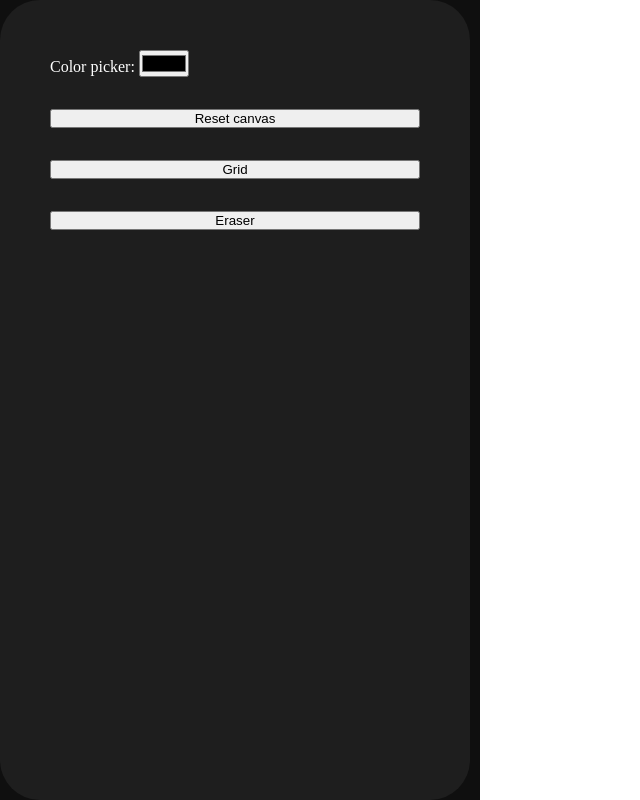
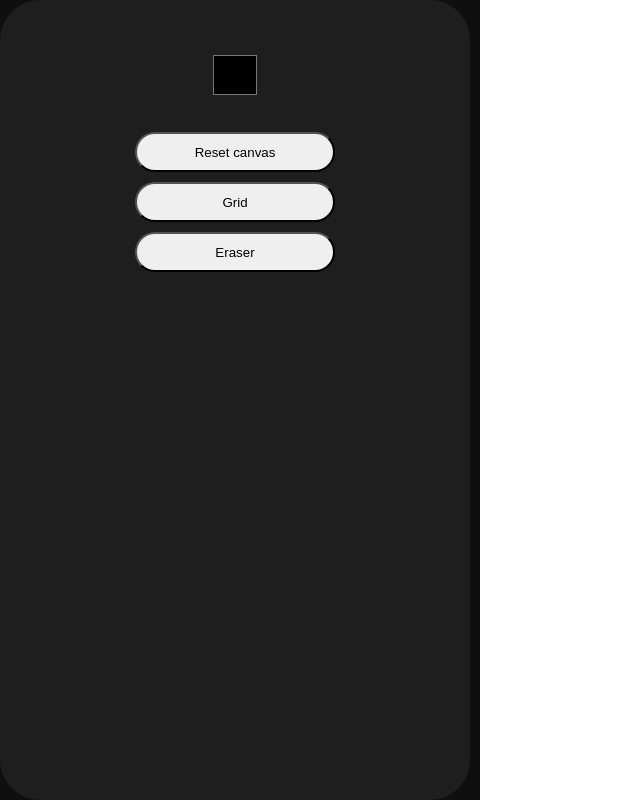
Before and after one commit to MonkiManja/etch-a-sketch, a plain HTML site: page index.html in a window 1280 px wide. Shown: the whole page, without its empty margins (0-640 px from the left). Drawn offline with Linux system fonts and the light colour scheme.

Commit message:
Sidemenu improved

```diff
--- a/index.html
+++ b/index.html
@@ -11,10 +11,12 @@
 <body>
     <div id="maindiv">
         <div id="sidemenu">
-            <label for="color-picker">Color picker: <input id="color-picker" type ='color'></label>
-            <button id="reset-canvas">Reset canvas</button>
-            <button id="grid">Grid</button>
-            <button id="eraser">Eraser</button>
+            <label for="color-picker"><input id="color-picker" type ='color'></label>
+            <div id="buttons-div">
+                <button id="reset-canvas">Reset canvas</button>
+                <button id="grid">Grid</button>
+                <button id="eraser">Eraser</button>
+            </div>
         </div>
 
         <div id="canvas"></div>
--- a/styles.css
+++ b/styles.css
@@ -43,6 +43,7 @@ body{
 #sidemenu {
     display: flex;
     flex-direction: column;
+    align-items: center;
     gap: 2em;
     width: 500px;
     height: 800px;
@@ -65,3 +66,28 @@ body{
     display: none;
     background-color: transparent;
 }
+
+#color-picker {
+    border-radius: 3px;
+    border-color: transparent;
+    background-color: transparent;
+    height: 50px;
+    width: 50px;
+
+}
+
+#buttons-div{
+    display: flex;
+    flex-direction:column;
+    justify-content: center;
+    align-items: center;
+    gap: 10px;
+}
+#buttons-div > button{
+    border-radius: 20px;
+    height: 40px;
+    width: 200px;
+}
+#buttons-div >button:active{
+    background-color: rgb(200,200,200);
+}
```
